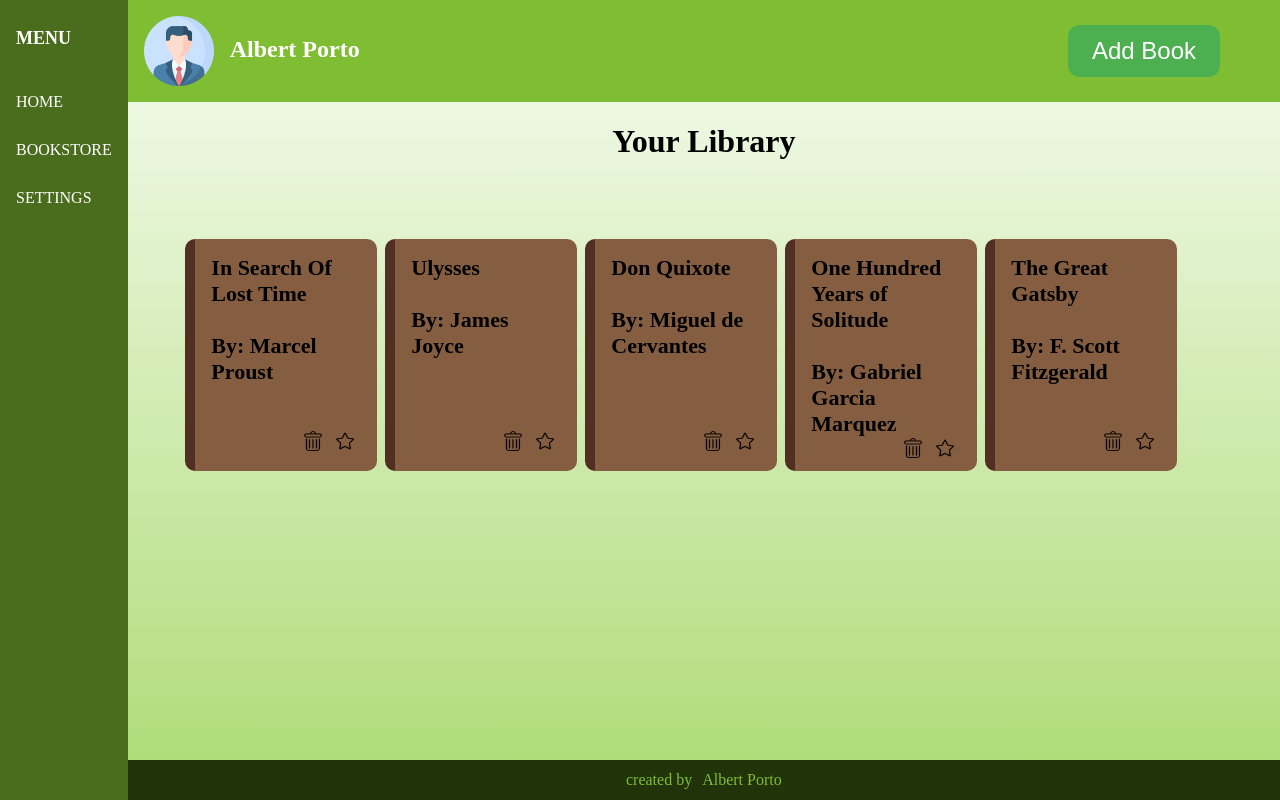
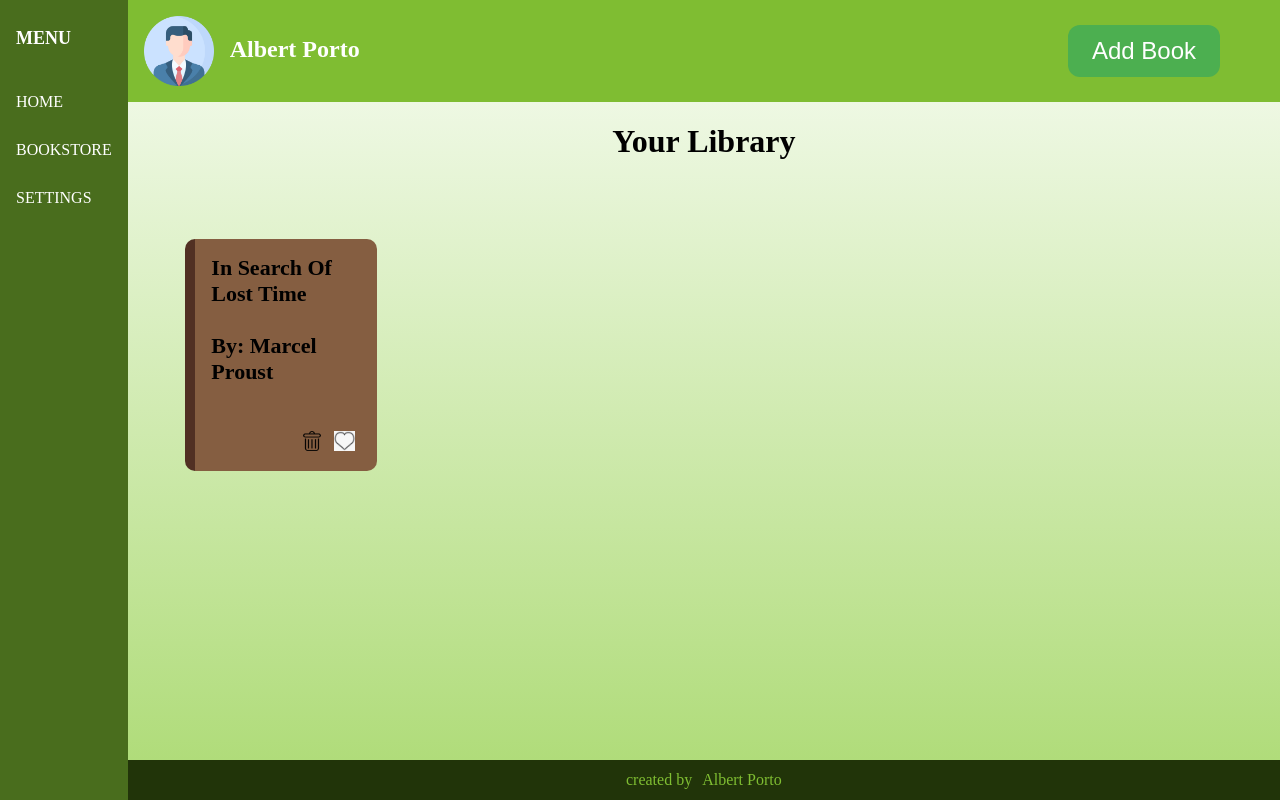
Before and after one commit to portoalbert/library, a plain HTML site: page index.html in a window 1280 px wide. Both pictures are taken after a click on the button 345 px from the left and 442 px from the top of the page. Drawn offline with Linux system fonts and the light colour scheme; a web font is replaced by a local one.

Commit message:
fixed deleting and favorite

```diff
--- a/app.css
+++ b/app.css
@@ -130,6 +130,9 @@ body {
     height: 20px;
     background: rgba(191, 21, 21, 0)
 }
+.favoritetwo {
+    background-color: red;
+}
 .icons {
     display: flex;
     justify-content: flex-end;
--- a/app.js
+++ b/app.js
@@ -1,88 +1,115 @@
-let myLibrary = [{
+let myLibrary = [
+    {
+      id: 1,
       title: "In Search Of Lost Time",
       author: "Marcel Proust",
-        pages: 5
+      pages: 5,
     },
-    {
-        title: "Ulysses",
-        author: "James Joyce",
-        pages: 0
-    },
-    {
-        title: "Don Quixote",
-        author: "Miguel de Cervantes"
-    },
-    {
-        title: "One Hundred Years of Solitude",
-        author: "Gabriel Garcia Marquez"
-    },
-    {
-        title: "The Great Gatsby",
-        author: "F. Scott Fitzgerald"
-    },
+    //   {
+    //     id: 2,
+    //     title: "Ulysses",
+    //     author: "James Joyce",
+    //     pages: 0,
+    //   },
+    //   {
+    //     id: 3,
+    //     title: "Don Quixote",
+    //     author: "Miguel de Cervantes",
+    //   },
+    //   {
+    //     id: 4,
+    //     title: "One Hundred Years of Solitude",
+    //     author: "Gabriel Garcia Marquez",
+    //   },
+    //   {
+    //     id: 5,
+    //     title: "The Great Gatsby",
+    //     author: "F. Scott Fitzgerald",
+    //   },
   ];
-const middleDiv = document.getElementById('middleid');
-const popup = document.querySelector('.popup');
-const titleinp = document.getElementById('booktitle');
-const authorinp = document.getElementById('author');
-const pagesinp = document.getElementById('pages');
+
+  const middleDiv = document.getElementById("middleid");
+  const popup = document.querySelector(".popup");
+  const titleinp = document.getElementById("booktitle");
+  const authorinp = document.getElementById("author");
+  const pagesinp = document.getElementById("pages");
+
   let counter = 0;
-function Book() {
+  let idCouter = 0;
+  function Book() {}
 
-}
-
-function addBookToLibrary(title,author,pages) {
+  function addBookToLibrary(title, author, pages) {
     let temp = {};
     temp.title = title;
     temp.author = author;
     temp.pages = pages;
+    temp.id = idCouter;
+    idCouter++;
     myLibrary.push(temp);
   }
 
-function displayBooks (bookname){
+  function displayBooks(bookname) {
+    //   console.log("bookname: ", bookname);
     const fragment = document.createDocumentFragment();
-    const div = document.createElement('div');
-    const divinside = document.createElement('div')
-    const trashicon = document.createElement('button')
+    const div = document.createElement("div");
+    const divinside = document.createElement("div");
+    const trashicon = document.createElement("button");
+
     div.classList.add("books");
-    divinside.classList.add("icons")
-    div.setAttribute('id','book'+counter)
-    counter ++;
-    div.innerHTML = bookname.title + "<br> " +"<br> " + "By: " + bookname.author;
-    divinside.innerHTML = "<button class='trash' onclick='deleteBook ();'><img src='img/trashicon.png'></button>"
-    divinside.innerHTML += "<button class='favorite' onclick='favoritemarker ();'><img src='img/favoriteiconthree.png'></button>"
+    divinside.classList.add("icons");
+    div.setAttribute("id", "book" + counter);
+    counter++;
+    div.innerHTML = bookname.title + "<br> " + "<br> " + "By: " + bookname.author;
+
+    divinside.innerHTML = `<button class='trash' onclick='deleteBook (${bookname.id});'><img src='img/trashicon.png'></button>`;
+    divinside.innerHTML +=
+      "<button class='favorite' id='start-btn'><img src='img/favoriteiconthree.png'></button>";
     div.appendChild(divinside);
-    console.log(div);
+    const buttonFav = div.getElementsByClassName("favorite")[0];
+    buttonFav.addEventListener("click", myFunction);
     fragment.appendChild(div);
     middleDiv.appendChild(fragment);
   }
-function remover (){
+
+  function myFunction(event) {
+    console.log("event", event.target);
+    event.target.src = "img/favoriteicontwo.png";
+  }
+
+  function remover() {
     while (middleDiv.firstChild) {
       middleDiv.removeChild(middleDiv.lastChild);
     }
   }
+
+  function eventDelete(event) {
+    event.target.style.backgroundColor = "salmon";
+  }
+
   myLibrary.forEach(displayBooks);
-
-function popCloser (){
+  function popCloser() {
     popup.style.display = "none";
   }
-function popOpener (){
+  function popOpener() {
     popup.style.display = "flex";
   }
-function bookAdder (){
-    if (titleinp.value.length == 0){
+
+  function bookAdder() {
+    if (titleinp.value.length == 0) {
       popCloser();
-    }
-    else {
-    addBookToLibrary(titleinp.value,authorinp.value,pagesinp.value);
-    remover ();
+    } else {
+      addBookToLibrary(titleinp.value, authorinp.value, pagesinp.value);
+      remover();
       myLibrary.forEach(displayBooks);
       popCloser();
     }
   }
-function favoritemarker () {
+  function favoritemarker() {
     console.log(this);
   }
-function deleteBook() {
-    //console.log(this.book.myLibrary);
+  function deleteBook(bookId) {
+    const newLibrary = myLibrary.filter((book) => book.id !== bookId);
+    myLibrary = newLibrary;
+    remover();
+    myLibrary.forEach(displayBooks);
   }
```
Lines whose indentation alone changed are shown as unchanged.
